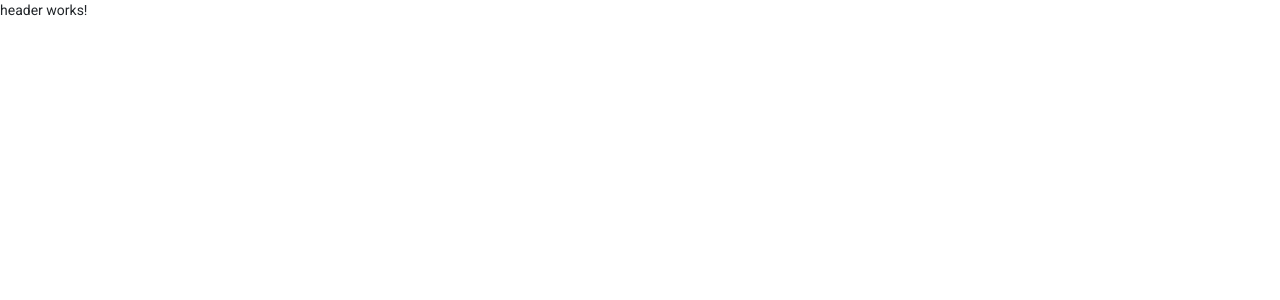
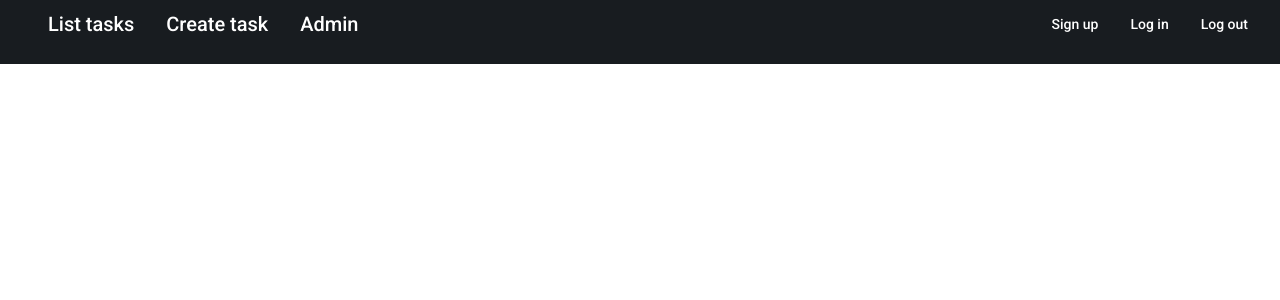
Before and after one commit to ACC-DevSoft/ACC-Boards2, an Angular app in the folder frontend/: page / in a window 1280 px wide. Shown: the top 300 px of the page. Built offline with nearby package versions, Linux system fonts and the light colour scheme.

Commit message:
updated on 29-6-21 10:55

```diff
--- a/frontend/src/app/home/header/header.component.css
+++ b/frontend/src/app/home/header/header.component.css
@@ -0,0 +1,10 @@
+.headerSpacer{
+    flex: 1 1 auto
+}
+a{
+    text-decoration: none;
+    color: #ffffff;
+}
+.bgHeader{
+    background-color:#181c20
+}
--- a/frontend/src/app/home/header/header.component.html
+++ b/frontend/src/app/home/header/header.component.html
@@ -1 +1,17 @@
-<p>header works!</p>
+<mat-toolbar class="bgHeader">
+    <ul>
+      <a routerLink="listTasks">List tasks</a>
+    </ul>
+    <ul>
+      <a routerLink="saveTask">Create task</a>
+    </ul>
+    <ul>
+      <a  routerLink="listUser">Admin</a>
+    </ul>
+    <span class="headerSpacer"></span>
+    <ul>
+      <a mat-button routerLink="register">Sign up</a>
+      <a mat-button routerLink="login">Log in</a>
+      <a mat-button >Log out</a>
+    </ul>
+  </mat-toolbar>
```
Also changed, not shown: frontend/src/app/app.module.ts (+21 -1 lines), 2 other files (tests, documents, lock files or other folders).
